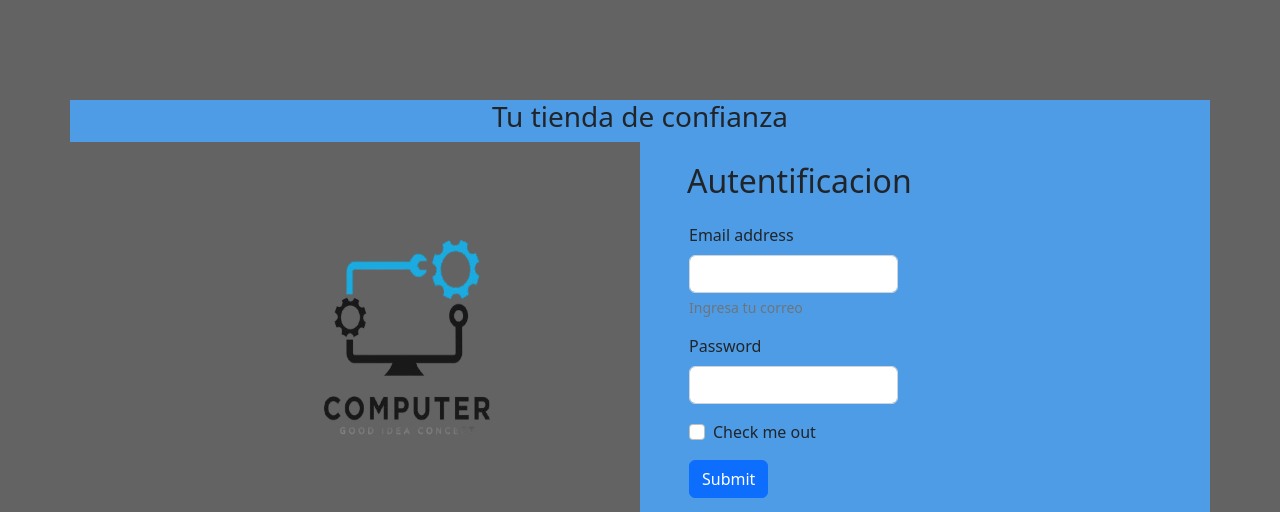
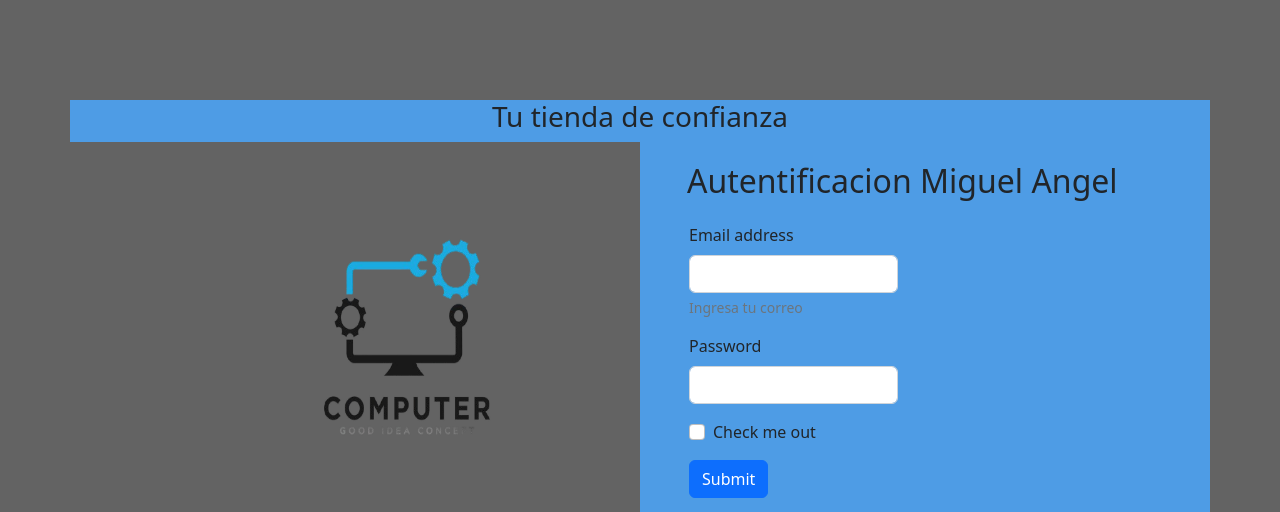
Before and after one commit to MiguelM29/PROYECTOMA, a PHP site: page / in a window 1280 px wide. Shown: the top 512 px of the page. Run offline with PHP 8.4, Linux system fonts and the light colour scheme.

Commit message:
Cambio nombre

```diff
--- a/index.php
+++ b/index.php
@@ -66,7 +66,7 @@
             </div>
             <div class="col">
                 <div class="row">
-                    <h2 style="margin-left: 35px; margin-top: 20px;">Autentificacion</h2>
+                    <h2 style="margin-left: 35px; margin-top: 20px;">Autentificacion Miguel Angel</h2>
                 </div>
                 <div class="row" style="padding:15px; padding-right: 300px; margin-left:10px;">
                     <form method="POST">
```
